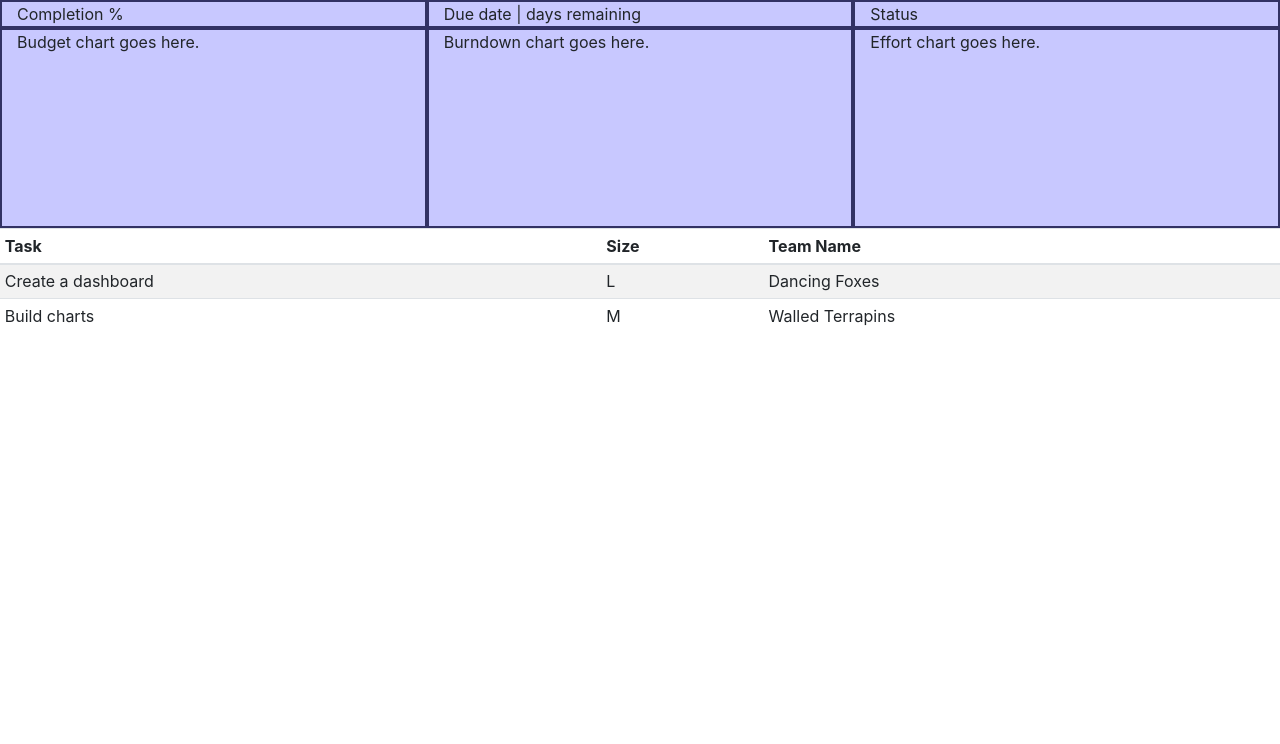
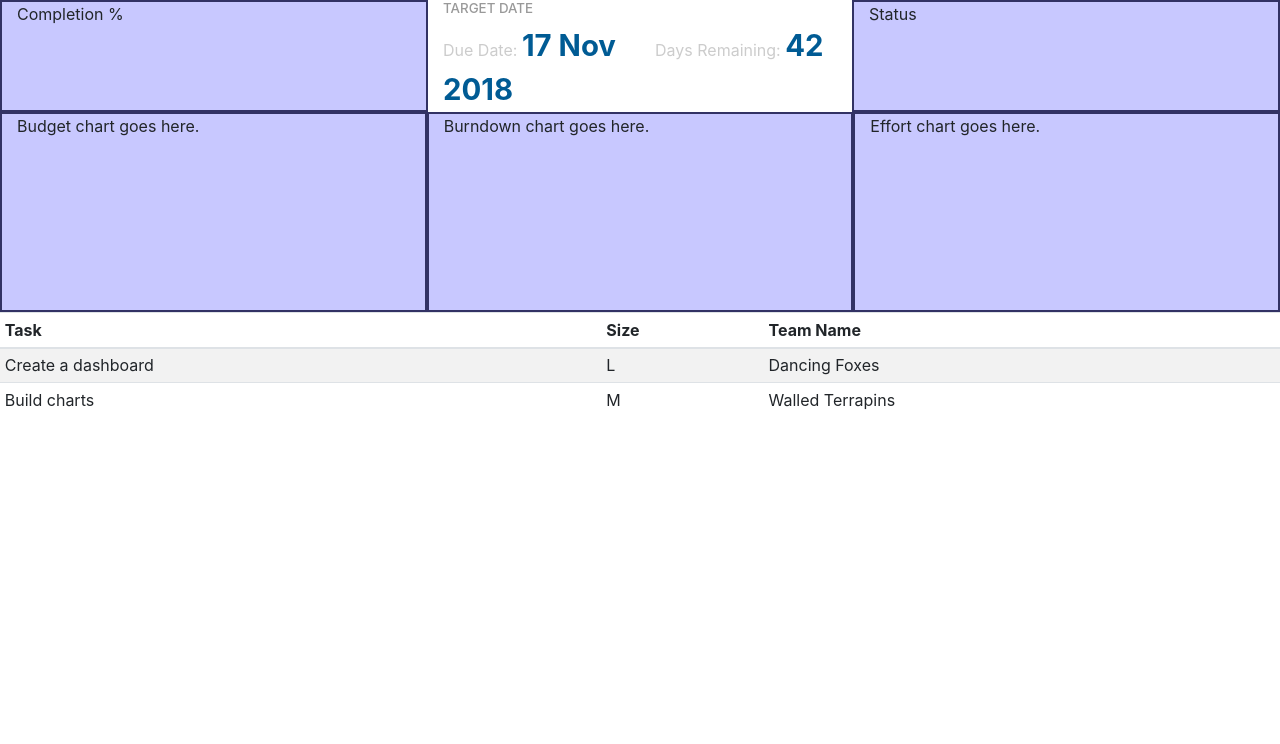
Before and after one commit to GeezyIU/public, a plain HTML site: page index.html in a window 1280 px wide. Shown: the part 56-800 px from the top of the page. Drawn offline with nearby package versions, Linux system fonts and the light colour scheme.

Commit message:
End of Week 2 Class 1

```diff
--- a/index.html
+++ b/index.html
@@ -12,6 +12,31 @@
         background-color: rgb(200,200,255);
         border: 2px solid rgb(50, 50, 100);
       }
+
+      section {
+        border: 3px solid rgb(0, 57, 99)
+        text-align: center;
+      }
+
+      section h2 {
+        font-size: 10pt;
+        color: #999;
+        text-transform: uppercase;
+        text-align: left;
+      }
+
+      .label {
+        font-size: 12pt;
+        color: #ccc;
+        text-transform: capitalize;
+      }
+
+      .data {
+        font-size: 22pt;
+        color: rgb(0,91,148);
+        font-weight: bold;
+      }
+
     </style>
     <title>Project Dashboard</title>
   </head>
@@ -23,9 +48,24 @@
         <div class="col placeholder">
           Completion %
         </div>
-        <div class="col placeholder">
-          Due date | days remaining
-        </div>
+
+        <section id="targetDate" class="col">
+          <h2>Target Date</h2>
+          <div class="row">
+
+              <div class="col">
+              <span class="label">  Due Date: </span>
+              <span class="data">17 Nov 2018 </span>
+              </div>
+              <div class="col">
+                <span class="label">Days Remaining:</span>
+                <span class="data">42</span>
+              </div>
+
+          </div>
+        </section>
+
+
         <div class="col placeholder">
           Status
         </div>
```
